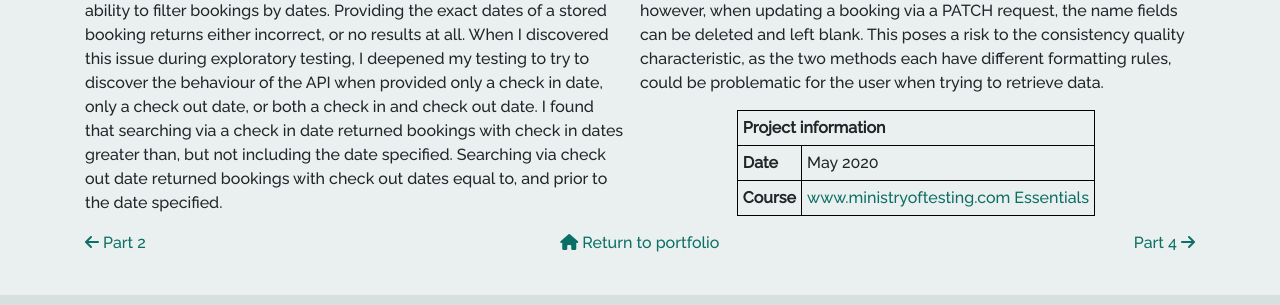
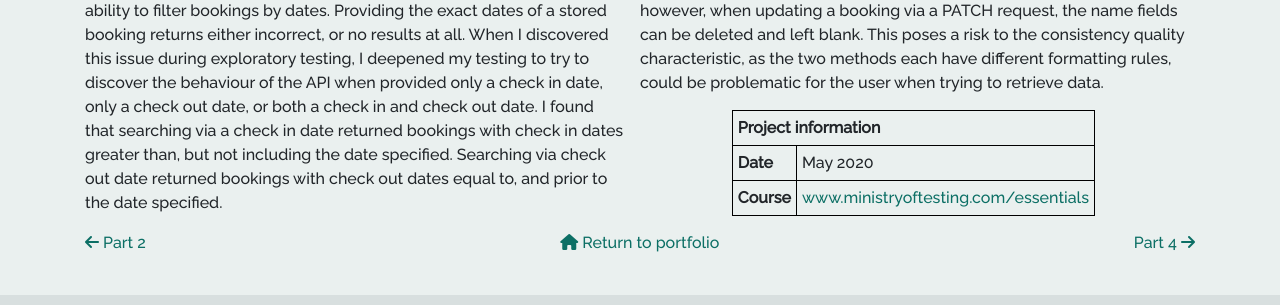
Before and after one commit to laurajeangriffiths/laurajeangriffiths.github.io, a Jekyll site: the page built from _posts/2020-06-15-bug-reports.html, in a window 1280 px wide. Shown: the part 849-1154 px from the top of the page. Built offline with Jekyll 4.4.1, drawn with Linux system fonts in a browser that asks for light colours; nearby versions of some CDN libraries.

```diff
--- a/_posts/2020-06-15-bug-reports.html
+++ b/_posts/2020-06-15-bug-reports.html
@@ -37,7 +37,7 @@ categories: portfolio
     </tr>
     <tr>
       <th>Course</th>
-        <td><a href="https://www.ministryoftesting.com/essentials">www.ministryoftesting.com Essentials</a></td>
+      <td><a href="https://www.ministryoftesting.com/essentials">www.ministryoftesting.com/essentials</a></td>
     </tr>
   </table>
 </div>
```
Lines whose indentation alone changed are shown as unchanged.
